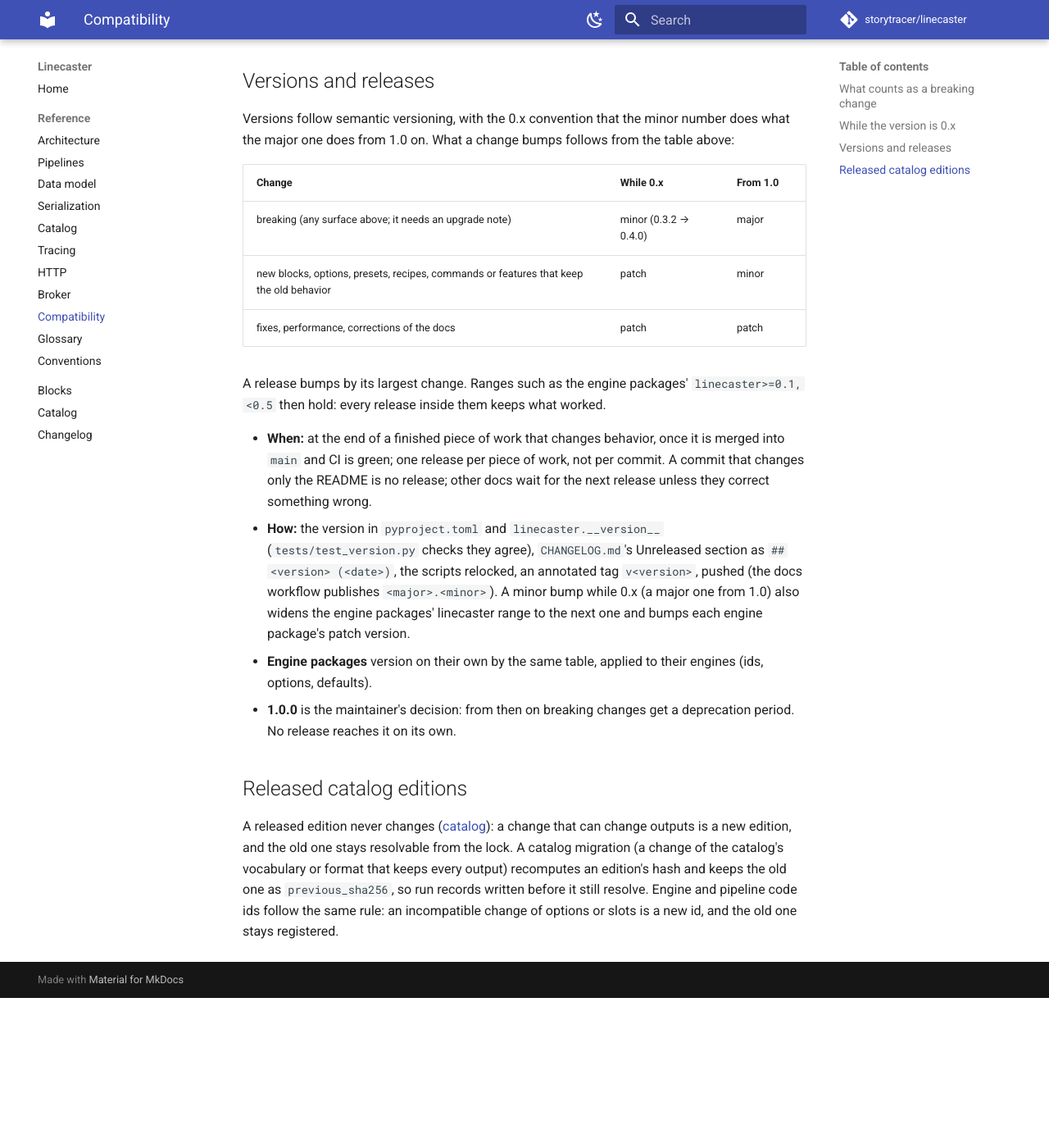
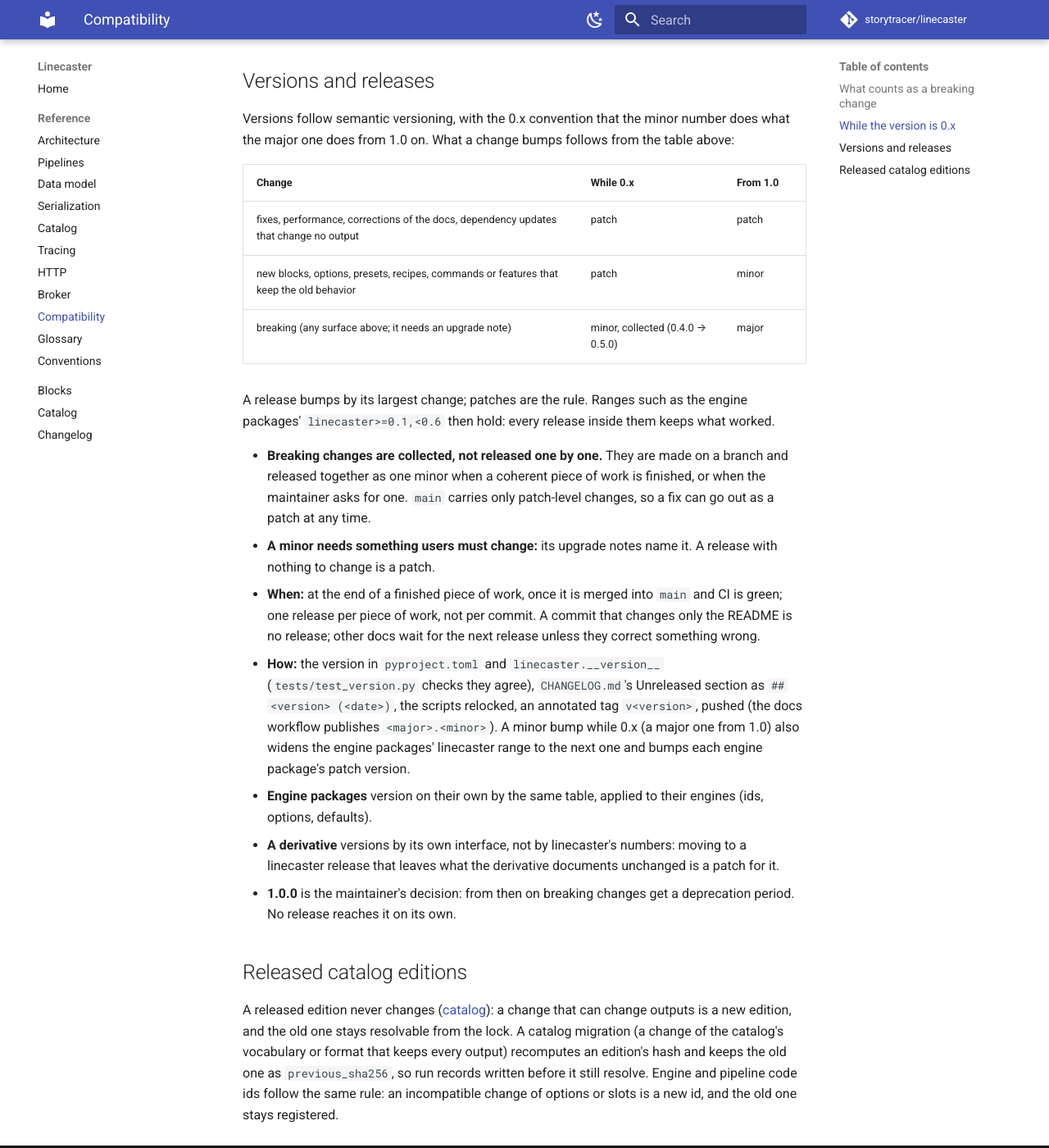
Before and after one commit to storytracer/linecaster, an MkDocs documentation site: the page built from docs/reference/compatibility.md, in a window 1280 px wide and 1400 px high, scrolled down 1295 px. Shown: the whole window at 82% size. Built offline with MkDocs 1.6.1 and Material for MkDocs 9.7.7, drawn with Linux system fonts in a browser that asks for light colours; comment, search, counter and statistics services are not loaded; the version menu is left out; before the commit the page ends 2512 px from its top, so only the background shows below that.

Commit message:
The release policy: patches are the rule, breaking changes collected into one minor, derivatives version by their own interface
Co-Authored-By: Claude Opus 5.5 <noreply@anthropic.com>

```diff
--- a/docs/reference/compatibility.md
+++ b/docs/reference/compatibility.md
@@ -35,21 +35,28 @@ from 1.0 on. What a change bumps follows from the table above:
 
 | Change | While 0.x | From 1.0 |
 |---|---|---|
-| breaking (any surface above; it needs an upgrade note) | minor (0.3.2 → 0.4.0) | major |
+| fixes, performance, corrections of the docs, dependency updates that change no output | patch | patch |
 | new blocks, options, presets, recipes, commands or features that keep the old behavior | patch | minor |
-| fixes, performance, corrections of the docs | patch | patch |
+| breaking (any surface above; it needs an upgrade note) | minor, collected (0.4.0 → 0.5.0) | major |
 
-A release bumps by its largest change. Ranges such as the engine packages' `linecaster>=0.1,<0.5` then hold: every
-release inside them keeps what worked.
+A release bumps by its largest change; patches are the rule. Ranges such as the engine packages'
+`linecaster>=0.1,<0.6` then hold: every release inside them keeps what worked.
 
-- **When:** at the end of a finished piece of work that changes behavior, once it is merged into `main` and CI is
-  green; one release per piece of work, not per commit. A commit that changes only the README is no release; other
-  docs wait for the next release unless they correct something wrong.
+- **Breaking changes are collected, not released one by one.** They are made on a branch and released together as
+  one minor when a coherent piece of work is finished, or when the maintainer asks for one. `main` carries only
+  patch-level changes, so a fix can go out as a patch at any time.
+- **A minor needs something users must change:** its upgrade notes name it. A release with nothing to change is a
+  patch.
+- **When:** at the end of a finished piece of work, once it is merged into `main` and CI is green; one release per
+  piece of work, not per commit. A commit that changes only the README is no release; other docs wait for the next
+  release unless they correct something wrong.
 - **How:** the version in `pyproject.toml` and `linecaster.__version__` (`tests/test_version.py` checks they agree),
   `CHANGELOG.md`'s Unreleased section as `## <version> (<date>)`, the scripts relocked, an annotated tag
   `v<version>`, pushed (the docs workflow publishes `<major>.<minor>`). A minor bump while 0.x (a major one from 1.0)
   also widens the engine packages' linecaster range to the next one and bumps each engine package's patch version.
 - **Engine packages** version on their own by the same table, applied to their engines (ids, options, defaults).
+- **A derivative** versions by its own interface, not by linecaster's numbers: moving to a linecaster release that
+  leaves what the derivative documents unchanged is a patch for it.
 - **1.0.0** is the maintainer's decision: from then on breaking changes get a deprecation period. No release reaches
   it on its own.
 
```
Also changed, not shown: CLAUDE.md (+6 -4 lines).
